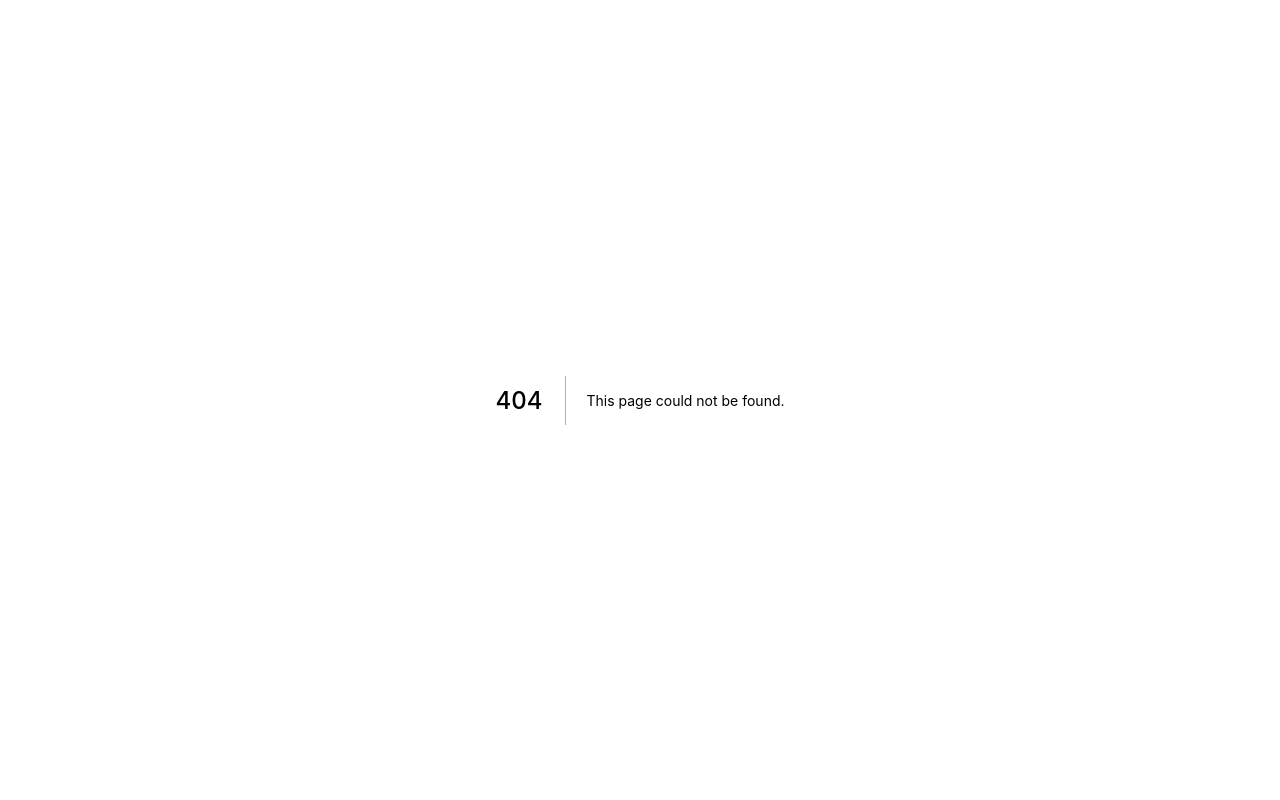
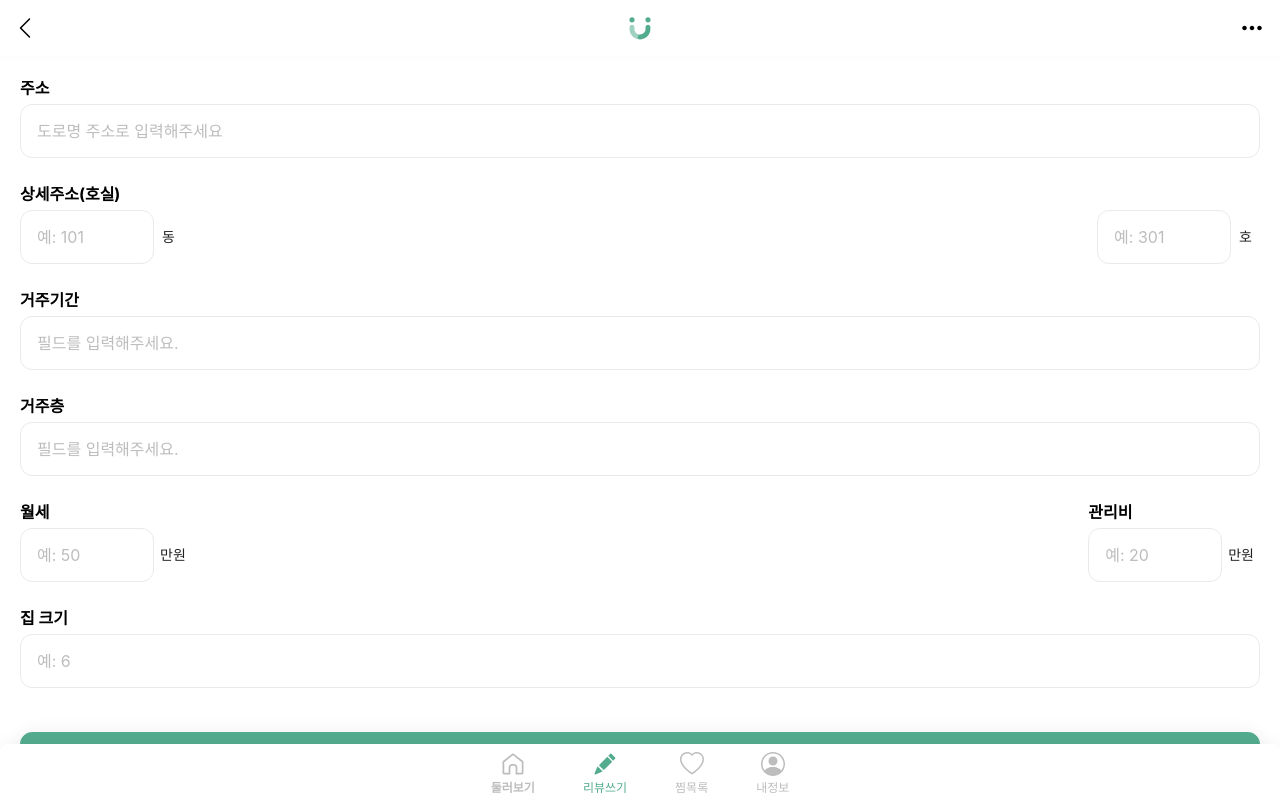
Before and after one commit to e-room/e-room-web, a Next.js app: page /ReviewFormPage in a window 1280 px wide. Before the commit this address had no page. Built offline with nearby package versions, Linux system fonts and the light colour scheme.

Commit message:
review form page 구현중

```diff
--- a/components/NavBar/index.js
+++ b/components/NavBar/index.js
@@ -2,6 +2,7 @@ import styled from "@emotion/styled";
 import { useState } from "react";
 import Link from "next/link";
 import Icon from "../Icon";
+import { useRouter } from "next/router";
 
 const NavBarWrapper = styled.div`
   box-shadow: 0px -4px 16px 0px rgba(0, 0, 0, 0.04);
@@ -41,26 +42,49 @@ const NavBarContent = styled.div`
 
 export default function NavBar() {
   // TODO: home-stroke fill color 임시조치. 파일에서 직접 수정함
-  const [active, setActive] = useState(0);
+  // TODO: router 처리 다시 하기
+  const router = useRouter();
+  const { pathname } = router;
+
+  const homeActive = pathname === "/";
+  const reviewActive = pathname === "/ReviewFormPage";
+  const heartActive = pathname === "/HeartListPage";
+  const myPageActive = pathname === "/MyPage";
   return (
     <NavBarWrapper>
       <NavBarContainer>
-        <NavBarContent active={active === 0} onClick={() => setActive(0)}>
-          <Icon icon={active === 0 ? "home-fill" : "home-stroke"} size="md" />
+        <Link href="/">
+          <a>
+            <NavBarContent active={homeActive}>
+              <Icon icon={homeActive ? "home-fill" : "home-stroke"} size="md" />
               <div className="caption-bold-2">둘러보기</div>
             </NavBarContent>
-        <NavBarContent active={active === 1} onClick={() => setActive(1)}>
+          </a>
+        </Link>
+        <Link href="/ReviewFormPage">
+          <a>
+            <NavBarContent active={reviewActive}>
               <Icon icon={"pencil-fill"} size="md" />
               <div className="caption-2 text-gray-3">리뷰쓰기</div>
             </NavBarContent>
-        <NavBarContent active={active === 2} onClick={() => setActive(2)}>
-          <Icon icon={active === 2 ? "heart-fill" : "heart-stroke"} size="md" />
+          </a>
+        </Link>
+        <Link href="/HeartListPage">
+          <a>
+            <NavBarContent active={heartActive}>
+              <Icon icon={heartActive ? "heart-fill" : "heart-stroke"} size="md" />
               <div className="caption-2 text-gray-3">찜목록</div>
             </NavBarContent>
-        <NavBarContent active={active === 3} onClick={() => setActive(3)}>
+          </a>
+        </Link>
+        <Link href="/MyPage">
+          <a>
+            <NavBarContent active={myPageActive}>
               <Icon icon={"mypage"} size="md" />
               <div className="caption-2 text-gray-3">내정보</div>
             </NavBarContent>
+          </a>
+        </Link>
       </NavBarContainer>
     </NavBarWrapper>
   );
--- /dev/null
+++ b/components/ReviewForm1.js
@@ -0,0 +1,84 @@
+import Text from "../components/Input/Text";
+import styled from "@emotion/styled";
+
+export default function ReviewForm1() {
+  return (
+    <FormWrapper>
+      <FormItem>
+        <TextLabel>주소</TextLabel>
+        <Text placeholder="도로명 주소로 입력해주세요" />
+      </FormItem>
+      <FormItem>
+        <TextLabel>상세주소(호실)</TextLabel>
+        <div style={{ display: "flex", justifyContent: "space-between" }}>
+          <div style={{ display: "flex", alignItems: "center" }}>
+            <Text placeholder="예: 101" width="100px" />
+            <div className="body-3" style={{ margin: "0 8px" }}>
+              동
+            </div>
+          </div>
+          <div style={{ display: "flex", alignItems: "center" }}>
+            <Text placeholder="예: 301" width="100px" />
+            <div className="body-3" style={{ margin: "0 8px" }}>
+              호
+            </div>
+          </div>
+        </div>
+      </FormItem>
+      <FormItem>
+        <TextLabel>거주기간</TextLabel>
+        <Text />
+      </FormItem>
+      <FormItem>
+        <TextLabel>거주층</TextLabel>
+        <Text />
+      </FormItem>
+      <FormItem>
+        <div style={{ display: "flex", justifyContent: "space-between" }}>
+          <div>
+            <TextLabel>월세</TextLabel>
+            <div style={{ display: "flex", alignItems: "center" }}>
+              <Text placeholder="예: 50" width="100px" />
+              <div className="body-3" style={{ margin: "0 6px" }}>
+                만원
+              </div>
+            </div>
+          </div>
+          <div>
+            <TextLabel>관리비</TextLabel>
+            <div style={{ display: "flex", alignItems: "center" }}>
+              <Text placeholder="예: 20" width="100px" />
+              <div className="body-3" style={{ margin: "0 6px" }}>
+                만원
+              </div>
+            </div>
+          </div>
+        </div>
+      </FormItem>
+      <FormItem>
+        <TextLabel>집 크기</TextLabel>
+        <Text placeholder="예: 6" />
+      </FormItem>
+    </FormWrapper>
+  );
+}
+
+const FormWrapper = styled.div`
+  display: flex;
+  flex-direction: column;
+  padding: 20px;
+`;
+const TextLabel = styled.div`
+  font-family: "Pretendard";
+  font-style: normal;
+  font-weight: 700;
+  font-size: 16px;
+  line-height: 24px;
+
+  margin-bottom: 4px;
+`;
+const FormItem = styled.div`
+  display: flex;
+  flex-direction: column;
+  margin-bottom: 24px;
+`;
--- /dev/null
+++ b/components/ReviewForm2.js
@@ -0,0 +1,57 @@
+import styled from "@emotion/styled";
+import Score from "./Input/Score";
+
+export default function ReviewForm2() {
+  return (
+    <FormWrapper>
+      <FormItem>
+        <TextLabel>교통점수</TextLabel>
+        <div className="body-3">버스, 지하철 등 교통수단 이용이 편리한가요?</div>
+        <Score size="xl" />
+      </FormItem>
+      <FormItem>
+        <TextLabel>건물 및 단지 점수</TextLabel>
+        <div className="body-3">주차나 보안, 부대시설 등에 만족하시나요?</div>
+        <Score size="xl" />
+      </FormItem>
+      <FormItem>
+        <TextLabel>내부 점수</TextLabel>
+        <div className="body-3">채광, 환기, 수납, 방음 등에 만족하시나요?</div>
+        <Score size="xl" />
+      </FormItem>
+      <FormItem>
+        <TextLabel>주변 및 환경 점수</TextLabel>
+        <div className="body-3">치안, 공원 및 자연환경 등에 만족하시나요?</div>
+        <Score size="xl" />
+      </FormItem>
+      <FormItem>
+        <TextLabel>생활 및 입지 점수</TextLabel>
+        <div className="body-3">
+          학군, 식당, 카페, 마트 등 인프라가 잘 갖추어져 있나요?
+        </div>
+        <Score size="xl" />
+      </FormItem>
+    </FormWrapper>
+  );
+}
+
+const FormWrapper = styled.div`
+  display: flex;
+  flex-direction: column;
+  padding: 20px;
+  text-align: center;
+`;
+const TextLabel = styled.div`
+  font-family: "Pretendard";
+  font-style: normal;
+  font-weight: 700;
+  font-size: 16px;
+  line-height: 24px;
+
+  margin-bottom: 4px;
+`;
+const FormItem = styled.div`
+  display: flex;
+  flex-direction: column;
+  margin-bottom: 50px;
+`;
--- /dev/null
+++ b/pages/ReviewFormPage.js
@@ -0,0 +1,29 @@
+import AppLayout from "../components/layout/AppLayout";
+import Button from "../components/Button/Button";
+import styled from "@emotion/styled";
+import ReviewForm1 from "../components/ReviewForm1";
+import ReviewForm2 from "../components/ReviewForm2";
+import { GlobalContext } from "./_app";
+import { useContext } from "react";
+
+export default function ReviewFormPage() {
+  const { reviewStep, setReviewStep } = useContext(GlobalContext);
+  return (
+    <AppLayout>
+      {reviewStep === 0 && <ReviewForm1 />}
+      {reviewStep === 1 && <ReviewForm2 />}
+      <BottomArea>
+        <Button
+          label={"다음으로"}
+          size="md"
+          width={"100%"}
+          onClick={() => setReviewStep(reviewStep + 1)}
+        />
+      </BottomArea>
+    </AppLayout>
+  );
+}
+
+const BottomArea = styled.div`
+  margin: 0px 20px;
+`;
--- a/pages/_app.js
+++ b/pages/_app.js
@@ -8,9 +8,14 @@ export const GlobalContext = createContext("");
 
 const App = ({ Component, pageProps }) => {
   const [isLogin, setIsLogin] = useState(false);
+
+  const [reviewStep, setReviewStep] = useState(0);
+
   const value = {
     isLogin,
     setIsLogin,
+    reviewStep,
+    setReviewStep,
   };
 
   return (
```
Lines whose indentation alone changed are shown as unchanged.
